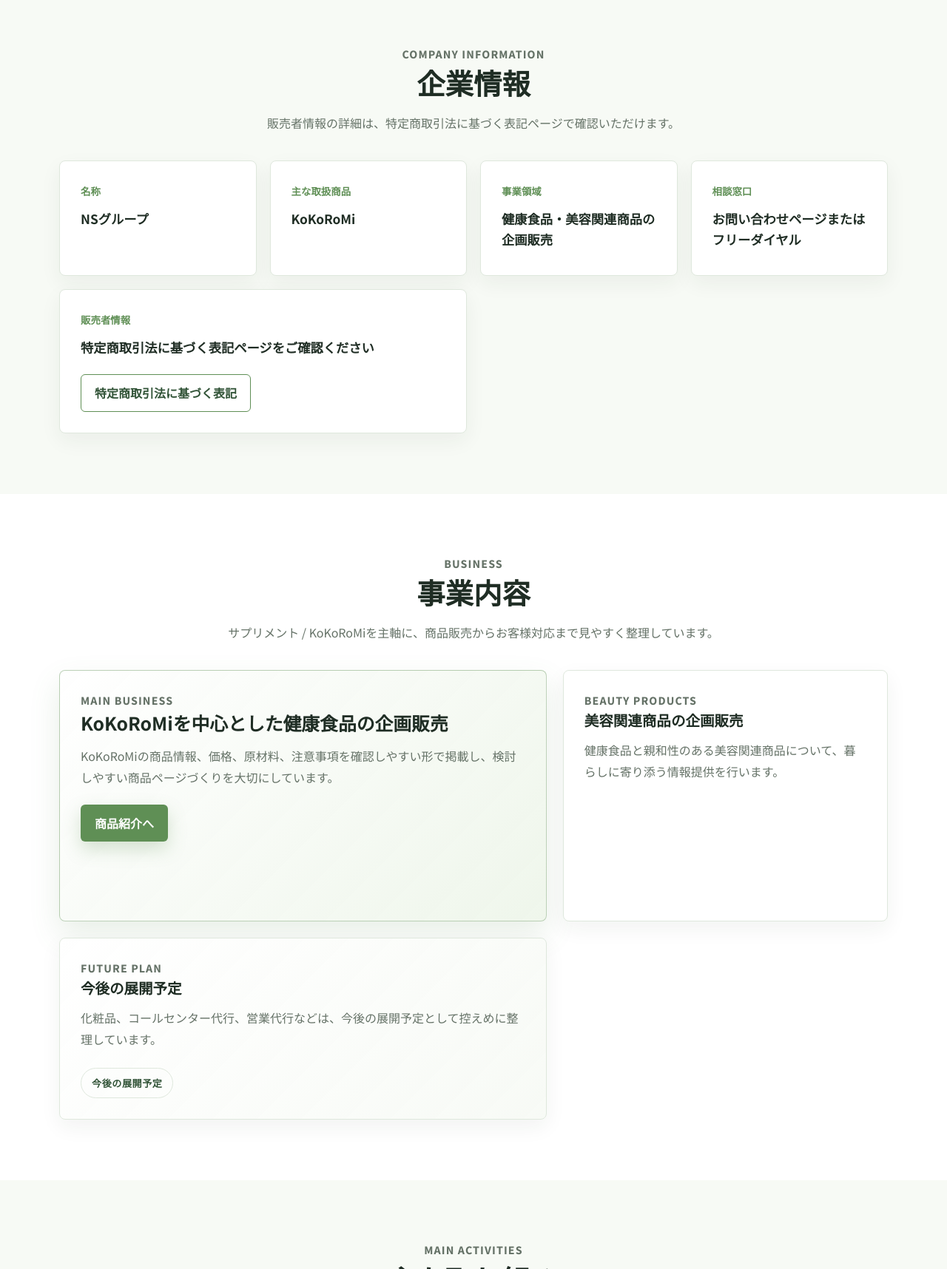
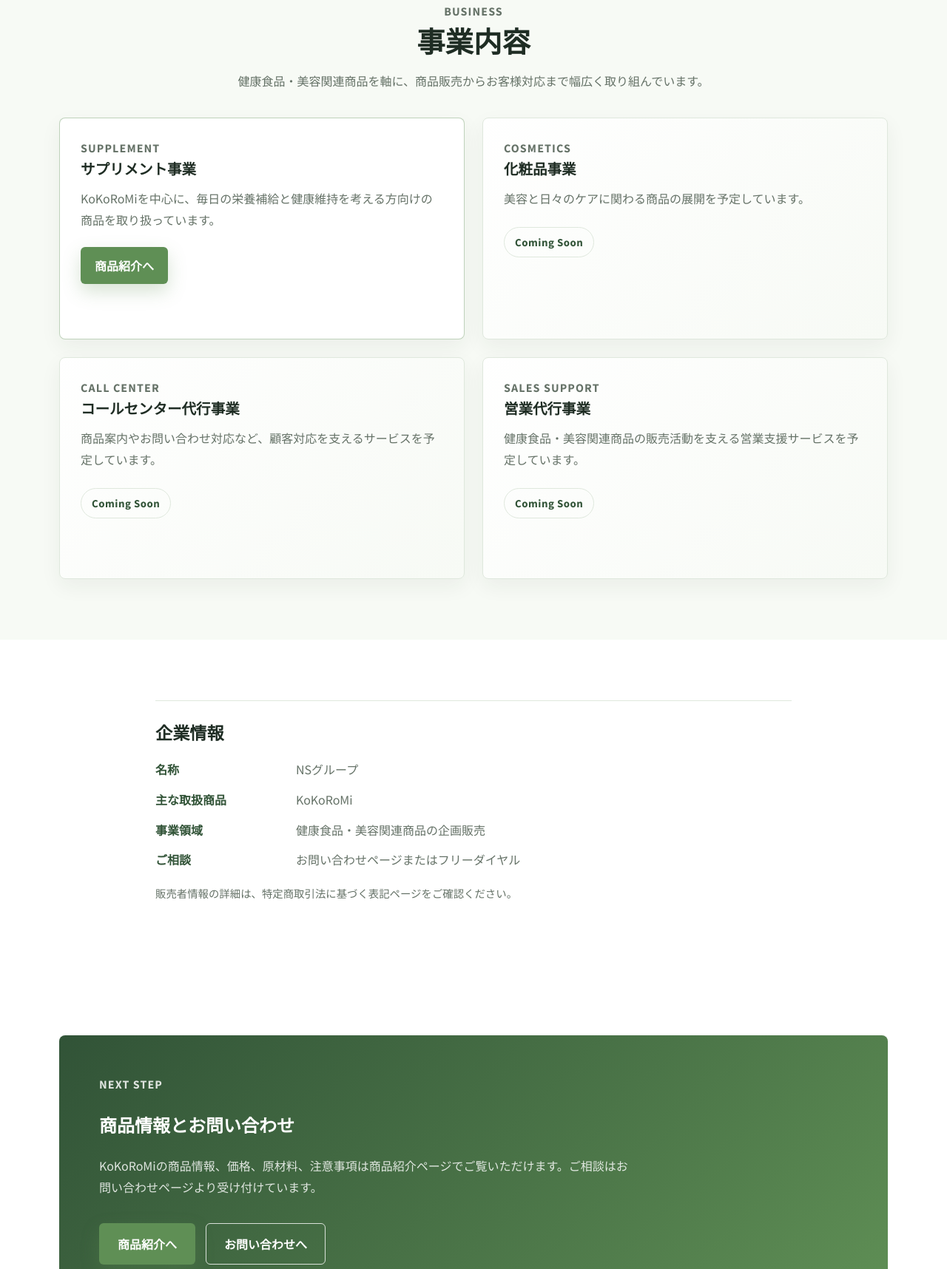
Before and after one commit to nitraiders/staging-supple-nihei, a website: page public/about.html in a window 1280 px wide. Shown: the part 1084-2800 px from the top of the page at 74% size. Drawn offline with Linux system fonts and the light colour scheme.

Commit message:
Restore NS Group business section layout

```diff
--- a/public/about.html
+++ b/public/about.html
@@ -54,11 +54,8 @@
                     </article>
                     <article class="card">
                         <h3>運営情報</h3>
-                        <p>商品内容やご注文に関するご相談は、お問い合わせページまたはフリーダイヤルより承ります。販売者情報の詳細は、特定商取引法に基づく表記ページをご確認ください。</p>
+                        <p>商品内容やご注文に関するご相談は、お問い合わせページまたはフリーダイヤルより承ります。</p>
                         <p class="price-main"><a href="tel:0120180618">0120-180-618</a></p>
-                        <div class="hero-actions compact">
-                            <a class="btn btn-outline" href="commerce.html">特定商取引法に基づく表記</a>
-                        </div>
                     </article>
                 </div>
             </div>
@@ -67,33 +64,36 @@
         <section class="section section-soft">
             <div class="container">
                 <div class="section-head center">
-                    <p class="eyebrow">Company Information</p>
-                    <h2>企業情報</h2>
-                    <p>販売者情報の詳細は、特定商取引法に基づく表記ページで確認いただけます。</p>
+                    <p class="eyebrow">Business</p>
+                    <h2>事業内容</h2>
+                    <p>健康食品・美容関連商品を軸に、商品販売からお客様対応まで幅広く取り組んでいます。</p>
                 </div>
-                <div class="company-info-grid">
-                    <article class="card company-info-card">
-                        <span>名称</span>
-                        <strong>NSグループ</strong>
+                <div class="grid two">
+                    <article class="card service-card service-primary">
+                        <p class="eyebrow">Supplement</p>
+                        <h3>サプリメント事業</h3>
+                        <p>KoKoRoMiを中心に、毎日の栄養補給と健康維持を考える方向けの商品を取り扱っています。</p>
+                        <div class="hero-actions compact">
+                            <a class="btn btn-primary" href="product.html">商品紹介へ</a>
+                        </div>
                     </article>
-                    <article class="card company-info-card">
-                        <span>主な取扱商品</span>
-                        <strong>KoKoRoMi</strong>
+                    <article class="card service-card coming-soon-card">
+                        <p class="eyebrow">Cosmetics</p>
+                        <h3>化粧品事業</h3>
+                        <p>美容と日々のケアに関わる商品の展開を予定しています。</p>
+                        <span class="status-pill">Coming Soon</span>
                     </article>
-                    <article class="card company-info-card">
-                        <span>事業領域</span>
-                        <strong>健康食品・美容関連商品の企画販売</strong>
+                    <article class="card service-card coming-soon-card">
+                        <p class="eyebrow">Call Center</p>
+                        <h3>コールセンター代行事業</h3>
+                        <p>商品案内やお問い合わせ対応など、顧客対応を支えるサービスを予定しています。</p>
+                        <span class="status-pill">Coming Soon</span>
                     </article>
-                    <article class="card company-info-card">
-                        <span>相談窓口</span>
-                        <strong>お問い合わせページまたはフリーダイヤル</strong>
-                    </article>
-                    <article class="card company-info-card company-info-wide">
-                        <span>販売者情報</span>
-                        <strong>特定商取引法に基づく表記ページをご確認ください</strong>
-                        <div class="hero-actions compact">
-                            <a class="btn btn-outline" href="commerce.html">特定商取引法に基づく表記</a>
-                        </div>
+                    <article class="card service-card coming-soon-card">
+                        <p class="eyebrow">Sales Support</p>
+                        <h3>営業代行事業</h3>
+                        <p>健康食品・美容関連商品の販売活動を支える営業支援サービスを予定しています。</p>
+                        <span class="status-pill">Coming Soon</span>
                     </article>
                 </div>
             </div>
@@ -101,58 +101,15 @@
 
         <section class="section">
             <div class="container">
-                <div class="section-head center">
-                    <p class="eyebrow">Business</p>
-                    <h2>事業内容</h2>
-                    <p>サプリメント / KoKoRoMiを主軸に、商品販売からお客様対応まで見やすく整理しています。</p>
-                </div>
-                <div class="business-card-grid">
-                    <article class="card service-card service-primary business-card-main">
-                        <p class="eyebrow">Main Business</p>
-                        <h3>KoKoRoMiを中心とした健康食品の企画販売</h3>
-                        <p>KoKoRoMiの商品情報、価格、原材料、注意事項を確認しやすい形で掲載し、検討しやすい商品ページづくりを大切にしています。</p>
-                        <div class="hero-actions compact">
-                            <a class="btn btn-primary" href="product.html">商品紹介へ</a>
-                        </div>
-                    </article>
-                    <article class="card service-card business-card-sub">
-                        <p class="eyebrow">Beauty Products</p>
-                        <h3>美容関連商品の企画販売</h3>
-                        <p>健康食品と親和性のある美容関連商品について、暮らしに寄り添う情報提供を行います。</p>
-                    </article>
-                    <article class="card service-card business-card-future">
-                        <p class="eyebrow">Future Plan</p>
-                        <h3>今後の展開予定</h3>
-                        <p>化粧品、コールセンター代行、営業代行などは、今後の展開予定として控えめに整理しています。</p>
-                        <span class="status-pill">今後の展開予定</span>
-                    </article>
-                </div>
-            </div>
-        </section>
-
-        <section class="section section-soft">
-            <div class="container">
-                <div class="section-head center">
-                    <p class="eyebrow">Main Activities</p>
-                    <h2>主な取り組み</h2>
-                    <p>商品を選ぶ前に必要な情報を、落ち着いて確認できる形で届けます。</p>
-                </div>
-                <div class="brochure-grid">
-                    <article class="brochure-card">
-                        <span>01</span>
-                        <h3>健康食品の企画販売</h3>
-                        <p>KoKoRoMiを中心に、商品内容や価格、注意事項をわかりやすく整理します。</p>
-                    </article>
-                    <article class="brochure-card">
-                        <span>02</span>
-                        <h3>商品に関する相談・注文受付</h3>
-                        <p>商品内容やご注文に関するご相談は、お問い合わせページまたはフリーダイヤルより承ります。</p>
-                    </article>
-                    <article class="brochure-card">
-                        <span>03</span>
-                        <h3>商品情報の発信</h3>
-                        <p>原材料、内容量、保存方法など、検討時に確認したい情報を丁寧に掲載します。</p>
-                    </article>
+                <div class="company-summary">
+                    <h2>企業情報</h2>
+                    <dl>
+                        <dt>名称</dt><dd>NSグループ</dd>
+                        <dt>主な取扱商品</dt><dd>KoKoRoMi</dd>
+                        <dt>事業領域</dt><dd>健康食品・美容関連商品の企画販売</dd>
+                        <dt>ご相談</dt><dd>お問い合わせページまたはフリーダイヤル</dd>
+                    </dl>
+                    <p class="small-note">販売者情報の詳細は、<a href="commerce.html">特定商取引法に基づく表記ページ</a>をご確認ください。</p>
                 </div>
             </div>
         </section>
--- a/public/css/index.css
+++ b/public/css/index.css
@@ -753,61 +753,6 @@ a:hover {
     min-height: 300px;
 }
 
-.company-info-grid {
-    display: grid;
-    grid-template-columns: repeat(4, minmax(0, 1fr));
-    gap: 18px;
-}
-
-.company-info-card {
-    min-height: 156px;
-}
-
-.company-info-card span {
-    display: block;
-    margin-bottom: 12px;
-    color: var(--primary);
-    font-size: 0.84rem;
-    font-weight: 800;
-}
-
-.company-info-card strong {
-    display: block;
-    color: var(--ink);
-    font-size: 1.08rem;
-    line-height: 1.6;
-}
-
-.company-info-wide {
-    grid-column: span 2;
-}
-
-.business-card-grid {
-    display: grid;
-    grid-template-columns: minmax(0, 1.2fr) minmax(220px, 0.8fr);
-    gap: 22px;
-}
-
-.business-card-main {
-    min-height: 340px;
-    background:
-        linear-gradient(135deg, rgba(255, 255, 255, 0.96), rgba(237, 245, 233, 0.9));
-    box-shadow: 0 18px 42px rgba(95, 143, 85, 0.14);
-}
-
-.business-card-main h3 {
-    font-size: 1.55rem;
-}
-
-.business-card-sub,
-.business-card-future {
-    min-height: 220px;
-}
-
-.business-card-future {
-    background: linear-gradient(135deg, #fff, rgba(247, 250, 245, 0.94));
-}
-
 .service-primary {
     border-color: rgba(95, 143, 85, 0.4);
 }
@@ -827,6 +772,40 @@ a:hover {
     font-size: 0.82rem;
     font-weight: 800;
     letter-spacing: 0.04em;
+}
+
+.company-summary {
+    max-width: 860px;
+    margin: 0 auto;
+    padding: 26px 0 0;
+    border-top: 1px solid var(--line);
+}
+
+.company-summary h2 {
+    margin: 0 0 18px;
+    font-size: 1.45rem;
+    line-height: 1.45;
+}
+
+.company-summary dl {
+    display: grid;
+    grid-template-columns: 170px 1fr;
+    gap: 12px 20px;
+    margin: 0;
+}
+
+.company-summary dt {
+    color: var(--primary-dark);
+    font-weight: 800;
+}
+
+.company-summary dd {
+    margin: 0;
+    color: var(--muted);
+}
+
+.company-summary .small-note {
+    margin-top: 18px;
 }
 
 .info-table {
@@ -1126,8 +1105,8 @@ a:hover {
         min-height: auto;
         padding: 58px 0;
         background:
-            linear-gradient(180deg, rgba(247, 250, 245, 0.96) 0%, rgba(247, 250, 245, 0.88) 54%, rgba(247, 250, 245, 0.72) 100%),
-            url("../assets/hero.png") 62% center / cover no-repeat;
+            linear-gradient(180deg, rgba(247, 250, 245, 0.98), rgba(247, 250, 245, 0.92)),
+            url("../assets/hero.png") center / cover no-repeat;
     }
 
     .hero-grid,
@@ -1137,8 +1116,6 @@ a:hover {
     .expert-layout,
     .brochure-grid,
     .quality-strip,
-    .company-info-grid,
-    .business-card-grid,
     .grid.two,
     .grid.three,
     .footer-grid {
@@ -1276,6 +1253,11 @@ a:hover {
         grid-template-columns: 1fr;
     }
 
+    .company-summary dl {
+        grid-template-columns: 1fr;
+        gap: 6px;
+    }
+
     .footer-nav {
         grid-template-columns: 1fr;
     }
```
